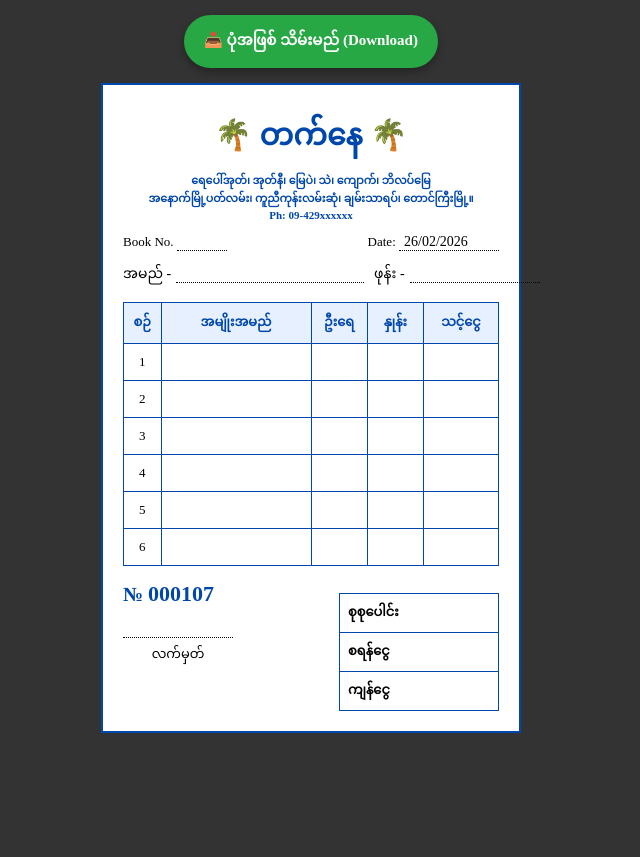
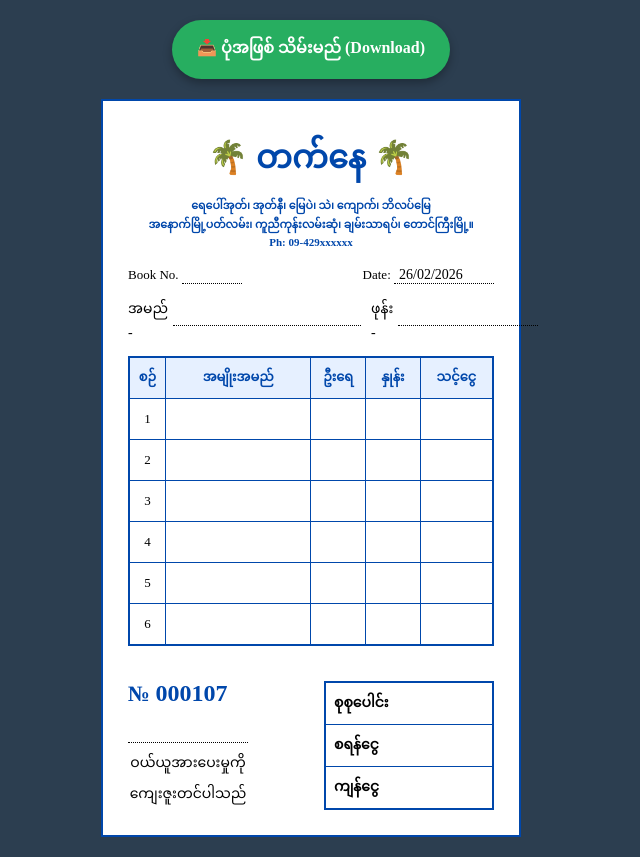
Before and after one commit to waiyan3972894/ThatNay, a plain HTML site: page index.html in a window 1280 px wide. Shown: the whole page, without its empty margins (329-969 px from the left). Before the commit the page ends 800 px from the top, so only its background shows below. Drawn offline with nearby package versions, Linux system fonts and the light colour scheme; a web font is replaced by a local one.

Commit message:
Update index.html

```diff
--- a/index.html
+++ b/index.html
@@ -3,7 +3,7 @@
 <head>
     <meta charset="UTF-8">
     <meta name="viewport" content="width=device-width, initial-scale=1.0">
-    <title>တက်နေ - 6 Rows Voucher</title>
+    <title>တက်နေ - Final Fixed Voucher</title>
 
     <link href="https://mmwebfonts.comquas.com/fonts/?font=pyidaungsu" rel="stylesheet">
     <script src="https://cdnjs.cloudflare.com/ajax/libs/html2canvas/1.4.1/html2canvas.min.js"></script>
@@ -11,30 +11,30 @@
     <style>
         body {
             font-family: 'Pyidaungsu', serif;
-            background: #333;
+            background: #2c3e50;
             display: flex;
             flex-direction: column;
             align-items: center;
-            padding: 15px;
+            padding: 20px;
             margin: 0;
         }
 
         #voucher-capture {
             width: 420px;
             background: white;
-            padding: 20px;
+            padding: 25px;
             border: 2px solid #0047ab;
             box-sizing: border-box;
         }
 
         .header { text-align: center; color: #0047ab; margin-bottom: 5px; }
-        .header h1 { margin: 0; font-size: 30px; font-weight: bold; }
-        .header p { margin: 1px 0; font-size: 11px; font-weight: bold; line-height: 1.5; }
+        .header h1 { margin: 0; font-size: 32px; font-weight: bold; }
+        .header p { margin: 1px 0; font-size: 11px; font-weight: bold; line-height: 1.6; }
 
-        .meta-row { display: flex; justify-content: space-between; margin-top: 10px; font-size: 13px; }
+        .meta-row { display: flex; justify-content: space-between; margin-top: 15px; font-size: 13px; }
 
         .info-section {
-            margin-top: 8px;
+            margin-top: 10px;
             display: flex;
             align-items: center;
             gap: 5px;
@@ -51,23 +51,23 @@
             background: transparent;
         }
 
-        table { width: 100%; border-collapse: collapse; margin-top: 12px; border: 1.8px solid #0047ab; }
-        th, td { border: 1.2px solid #0047ab; padding: 4px 2px; text-align: center; font-size: 13px; height: 28px; }
-        th { background: #e6f0ff; color: #0047ab; padding: 6px 0; }
+        table { width: 100%; border-collapse: collapse; margin-top: 15px; border: 2px solid #0047ab; }
+        th, td { border: 1.5px solid #0047ab; padding: 5px 2px; text-align: center; font-size: 13px; height: 30px; }
+        th { background: #e6f0ff; color: #0047ab; }
 
         .t-input { width: 100%; border: none; text-align: center; outline: none; background: transparent; font-family: 'Pyidaungsu', serif; font-size: 14px; }
 
-        .footer { display: flex; justify-content: space-between; margin-top: 15px; align-items: flex-start; }
-        .order-no { color: #0047ab; font-size: 20px; font-weight: bold; }
+        .footer { display: flex; justify-content: space-between; margin-top: 20px; align-items: flex-end; }
+        .order-no { color: #0047ab; font-size: 22px; font-weight: bold; }
 
-        .calc-table { width: 160px; border: 1.8px solid #0047ab; }
-        .calc-table td { border: 1.2px solid #0047ab; text-align: left; padding: 5px 8px; font-weight: bold; font-size: 13px; }
-        .res-val { border: none; outline: none; text-align: right; width: 70px; float: right; font-weight: bold; background: transparent; font-family: 'Pyidaungsu', serif; }
+        .calc-table { width: 170px; border: 2px solid #0047ab; }
+        .calc-table td { border: 1.2px solid #0047ab; text-align: left; padding: 5px 8px; font-weight: bold; font-size: 14px; }
+        .res-val { border: none; outline: none; text-align: right; width: 80px; float: right; font-weight: bold; background: transparent; font-family: 'Pyidaungsu', serif; }
 
         .dl-btn {
-            background: #28a745; color: white; border: none; padding: 10px 20px;
-            border-radius: 50px; cursor: pointer; font-size: 15px; font-weight: bold;
-            margin-bottom: 15px; box-shadow: 0 4px 8px rgba(0,0,0,0.3);
+            background: #27ae60; color: white; border: none; padding: 12px 25px;
+            border-radius: 50px; cursor: pointer; font-size: 16px; font-weight: bold;
+            margin-bottom: 20px; box-shadow: 0 4px 10px rgba(0,0,0,0.3);
             font-family: 'Pyidaungsu', serif;
         }
 
@@ -87,15 +87,15 @@
         </div>
 
         <div class="meta-row">
-            <span>Book No. <input type="text" class="input-line" style="width:40px;"></span>
+            <span>Book No. <input type="text" class="input-line" style="width:50px;"></span>
             <span>Date: <input type="text" value="26/02/2026" class="input-line" style="width:90px;"></span>
         </div>
 
         <div class="info-section">
-            <span style="white-space: nowrap;">အမည် -</span>
+            <span>အမည် -</span>
             <input type="text" class="input-line" style="flex-grow: 1;">
-            <span style="white-space: nowrap; margin-left: 5px;">ဖုန်း -</span>
-            <input type="text" class="input-line" style="width:120px;">
+            <span style="margin-left: 5px;">ဖုန်း -</span>
+            <input type="text" class="input-line" style="width:130px;">
         </div>
 
         <table>
@@ -114,7 +114,7 @@
                         document.write(`
                             <tr>
                                 <td>${i}</td>
-                                <td><input type="text" class="t-input"></td>
+                                <td><input type="text" class="t-input item-desc"></td>
                                 <td><input type="number" class="t-input qty" oninput="calculateRow(this)"></td>
                                 <td><input type="number" class="t-input price" oninput="calculateRow(this)"></td>
                                 <td style="font-weight:bold;"><span class="row-total"></span></td>
@@ -126,15 +126,15 @@
         </table>
 
         <div class="footer">
-            <div>
-                <div class="order-no">№ <input type="text" value="000107" class="input-line" style="width:80px; color:#0047ab; border:none; font-size:22px; font-weight:bold; padding:0;"></div>
-                <div style="margin-top:30px; border-top:1.5px dotted #000; width:110px; text-align:center; font-size:13px; padding-top:3px;">လက်မှတ်</div>
+            <div style="display: flex; flex-direction: column;">
+                <div class="order-no">№ <input type="text" value="000107" class="input-line" style="width:80px; color:#0047ab; border:none; font-size:24px; font-weight:bold; padding:0;"></div>
+                <div style="margin-top:35px; border-top:1.5px dotted #000; width:120px; text-align:center; font-size:14px; padding-top:5px;">ဝယ်ယူအားပေးမှုကို ကျေးဇူးတင်ပါသည်</div>
             </div>
 
             <table class="calc-table">
                 <tr><td>စုစုပေါင်း <span id="grand_total" class="res-val"></span></td></tr>
                 <tr><td>စရန်ငွေ <input type="number" id="deposit" class="res-val" oninput="updateBalance()"></td></tr>
-                <tr><td>ကျန်ငွေ <span id="balance" class="res-val" style="color:#d32f2f;"></span></td></tr>
+                <tr><td>ကျန်ငွေ <span id="balance" class="res-val" style="color:#c0392b;"></span></td></tr>
             </table>
         </div>
     </div>
@@ -186,7 +186,17 @@
             btn.innerText = "Processing...";
             const voucher = document.getElementById('voucher-capture');
 
-            html2canvas(voucher, { scale: 3 }).then(canvas => {
+            // အရေးကြီးဆုံးအပိုင်း- Input value များကို ပုံမဖမ်းခင် အသေပြောင်းလဲပေးခြင်း
+            const inputs = voucher.querySelectorAll('input');
+            inputs.forEach(input => {
+                input.setAttribute('value', input.value);
+            });
+
+            html2canvas(voucher, {
+                scale: 3,
+                useCORS: true,
+                backgroundColor: "#ffffff"
+            }).then(canvas => {
                 const link = document.createElement('a');
                 link.download = 'TakNay_Voucher.png';
                 link.href = canvas.toDataURL("image/png");
```
